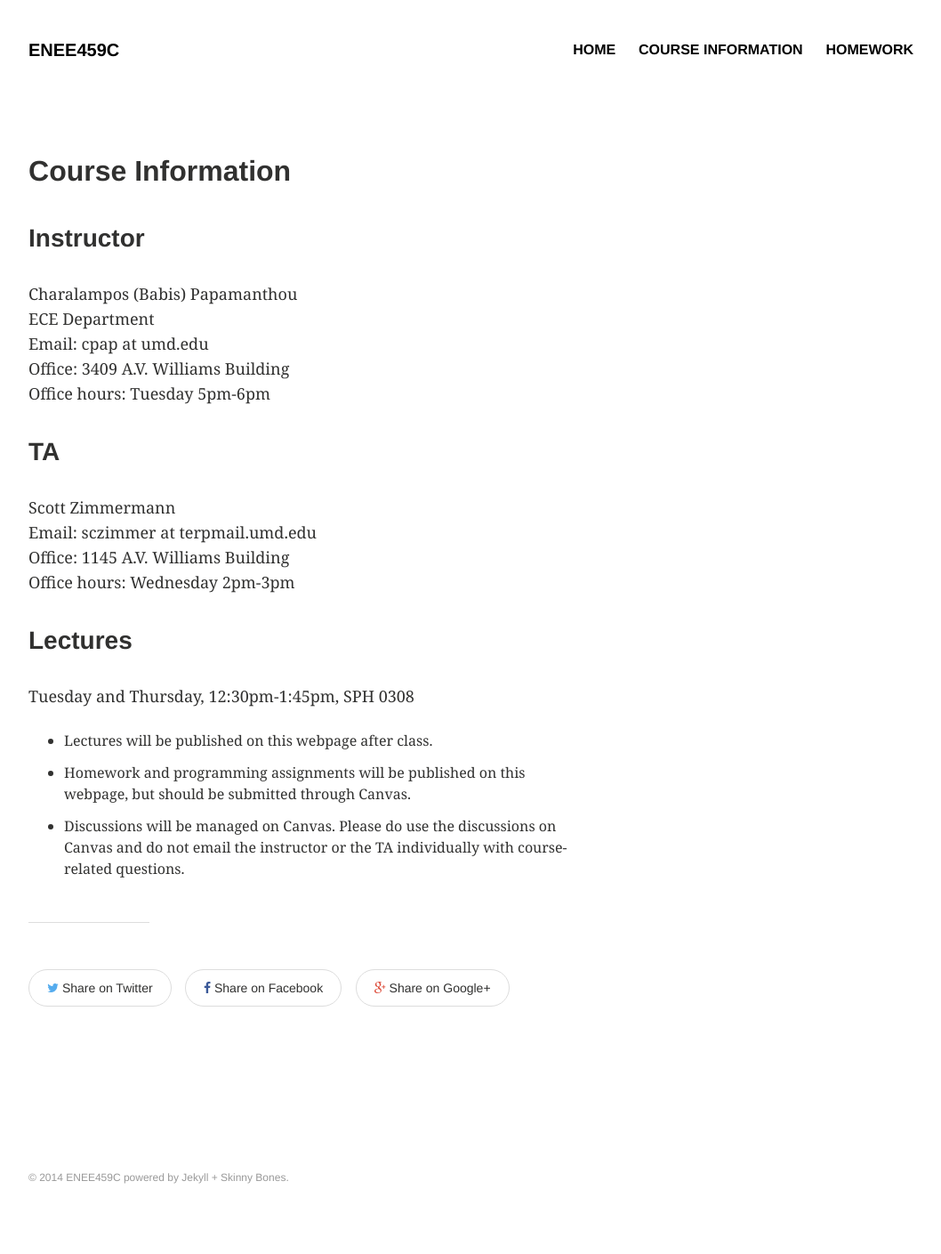
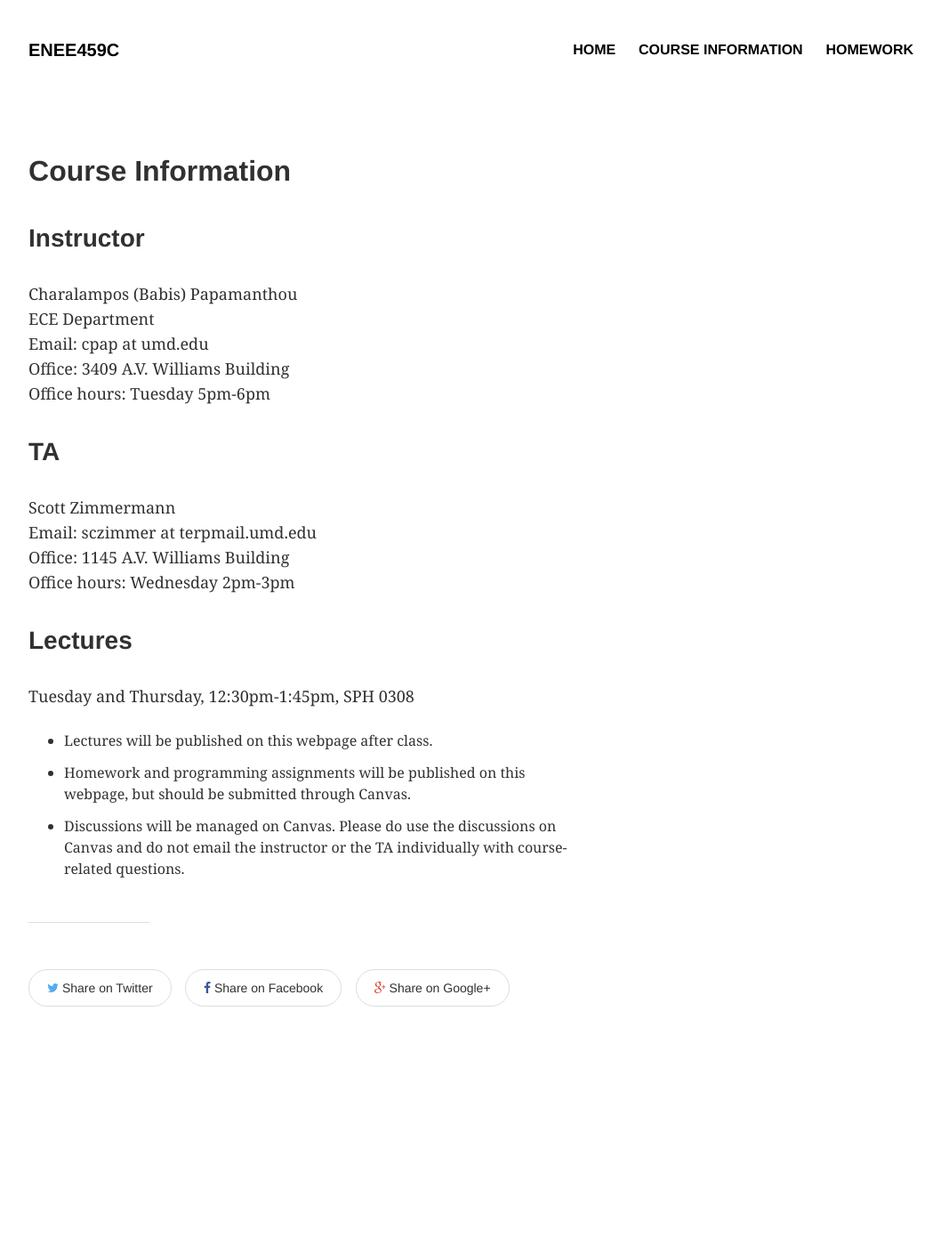
Before and after one commit to serrintine/serrintine.github.io, a Jekyll site: the page built from course-info.md, in a window 1280 px wide. Shown: the whole page at 89% size, without its empty margins (64-1122 px from the left). Built offline with Jekyll 4.4.1, drawn with Linux system fonts in a browser that asks for light colours; after the commit the page ends 1349 px from its top, so only the background shows below that.

Commit message:
Updated footer.html

```diff
--- a/_includes/footer.html
+++ b/_includes/footer.html
@@ -11,5 +11,4 @@
 		{% endfor %}
 		</ul>
 	</nav><!-- /.bottom-menu -->
-	<p class="copyright">&#169; {{ site.time | date: '%Y' }} <a href="{{ site.url }}">{{ site.title }}</a> powered by <a href="http://jekyllrb.com">Jekyll</a> + <a href="http://mademistakes.com">Skinny Bones</a>.</p>
 </footer>
```
